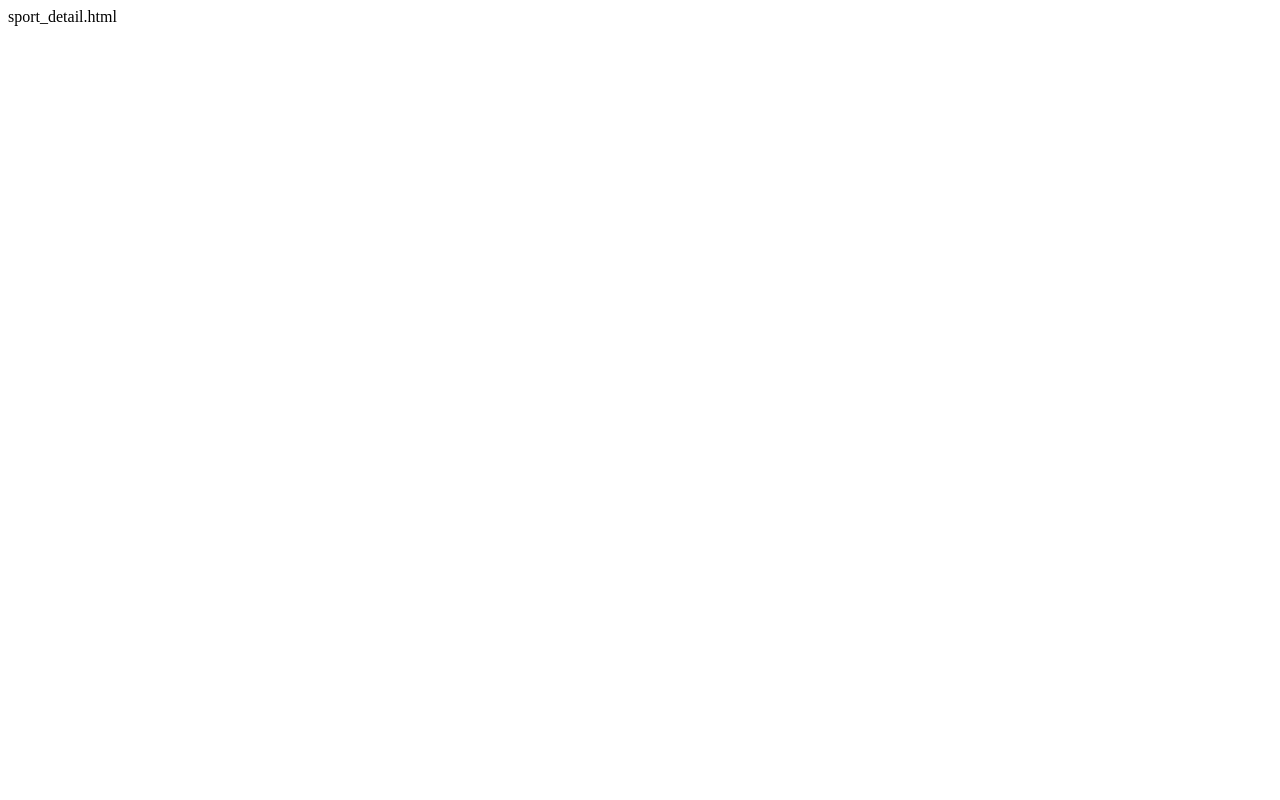
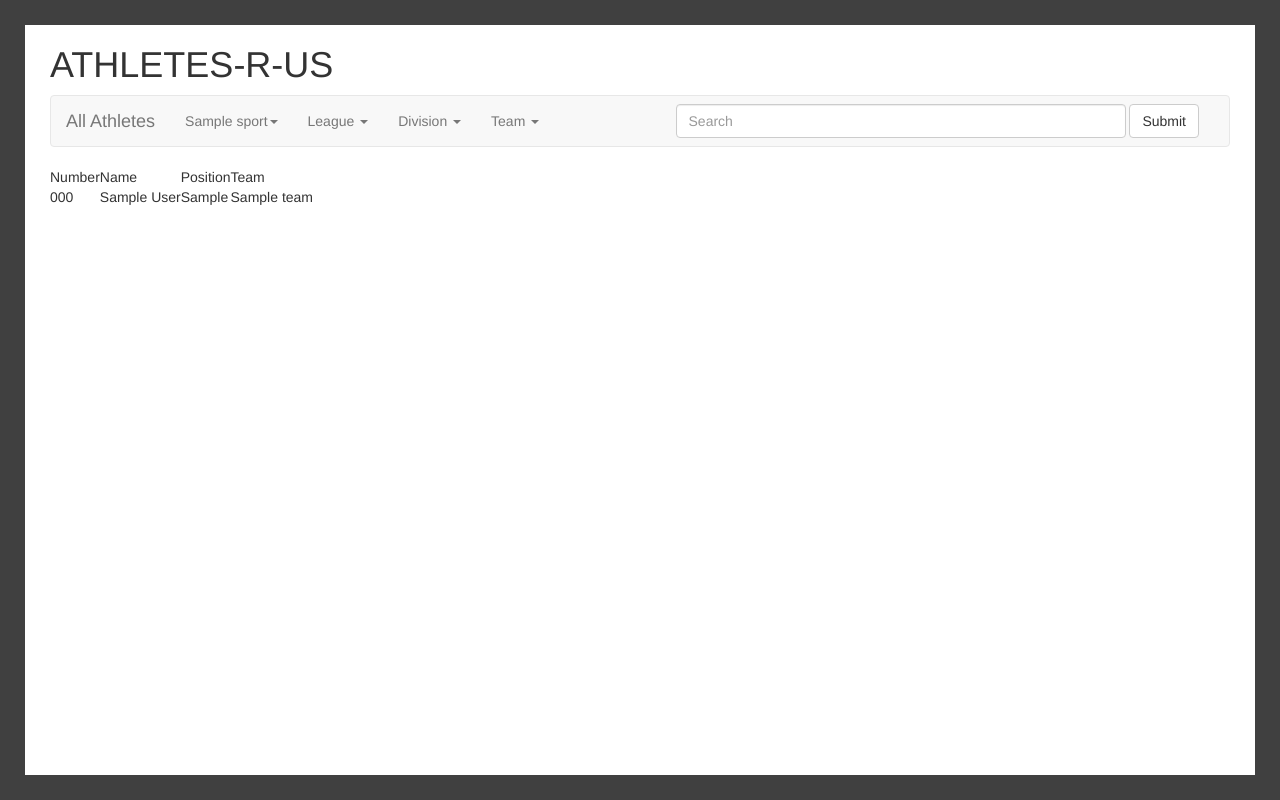
Before and after one commit to stellajkimm/take_home_challenge, a Django app: page /sports/1/ in a window 1280 px wide. Before the commit the page is almost empty. Run offline with Django 3.2, Linux system fonts and the light colour scheme; tables that the repository leaves empty hold one stand-in row (values such as "Sample post"); parts of the project's set-up code (start-up, migrations or seed data) failed here and were passed over; some libraries are stand-ins or nearby versions.

Commit message:
sports detail lists athletes correctly

```diff
--- a/athletes/models.py
+++ b/athletes/models.py
@@ -46,3 +46,6 @@ class Athlete(models.Model):
 
     def __str__(self):
         return '%s %s' % (self.first_name, self.last_name)
+
+    def sport(self):
+        return self.team.division.league.sport
--- a/athletes/templates/athletes/sport_detail.html
+++ b/athletes/templates/athletes/sport_detail.html
@@ -1 +1,25 @@
-sport_detail.html
+{% extends "base.html" %}
+
+{% block content %}
+
+	{% include "athletes/sport_nav.html" %}
+
+
+	<table>
+		<tr>
+			<td>Number</td>
+			<td>Name</td>
+			<td>Position</td>
+			<td>Team</td>
+		</tr>
+	{% for athlete in athletes %}
+		<tr>
+			<td>{{ athlete.number }}</td>
+			<td>{{ athlete }}</td>
+			<td>{{ athlete.position }}</td>
+			<td>{{ athlete.team }}</td>
+	{% endfor %}
+		</tr>
+
+
+{% endblock content %}
--- a/athletes/templates/athletes/sport_nav.html
+++ b/athletes/templates/athletes/sport_nav.html
@@ -16,10 +16,11 @@
     <div class="collapse navbar-collapse" id="bs-example-navbar-collapse-1">
       <ul class="nav navbar-nav">
         <li class="dropdown">
-          <a href="" class="dropdown-toggle" data-toggle="dropdown">Sport <span class="caret"></span></a>
+          <a href="" class="dropdown-toggle" data-toggle="dropdown">
+          {% if sport %}{{ sport }}{% else %}Sport{% endif %}<span class="caret"></span></a>
           <ul class="dropdown-menu" role="menu">
             {% for sport in sports %}
-              <li><a href="#">{{ sport.name }}</a></li>
+              <li><a href="{% url 'sport_detail' sport.id %}">{{ sport.name }}</a></li>
             {% endfor %}
             <li class="divider"></li>
             <li><a href="#">Add Sport</a></li>
--- a/athletes/views.py
+++ b/athletes/views.py
@@ -10,6 +10,7 @@ def index(request):
 	return render(request, 'athletes/index.html', {'sports': sports, 'athletes': athletes})
 
 def sport_detail(request, sport_id):
+	sport = get_object_or_404(Sport, pk=sport_id)
 	sports = Sport.objects.all()
-	athletes = Athlete.objects.all()
-	return render(request, 'athletes/sport_detail.html', {'sports': sports, 'athletes': athletes})
+	athletes = Athlete.objects.all().filter(team__division__league__sport=sport)
+	return render(request, 'athletes/sport_detail.html', {'sport': sport, 'sports': sports, 'athletes': athletes})
```
Also changed, not shown: 2 other files.
